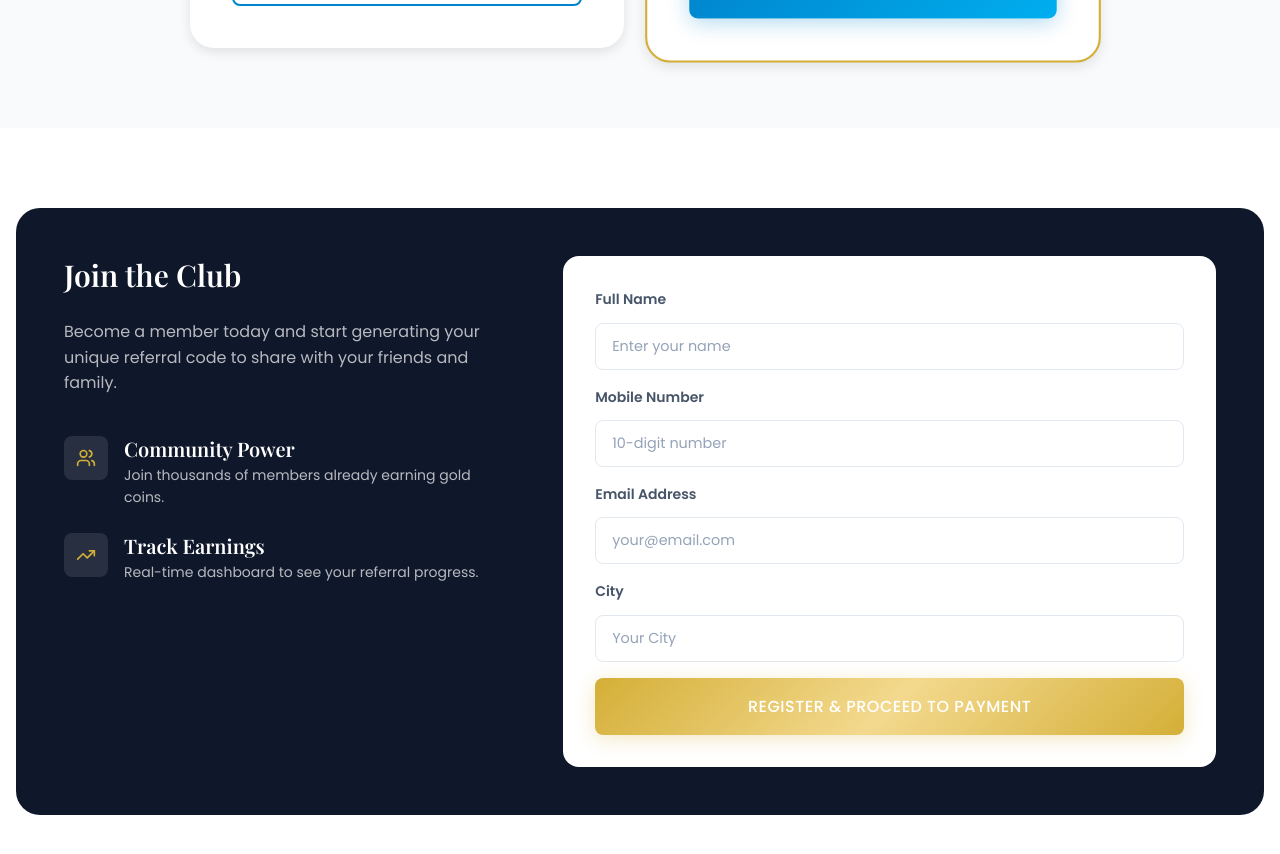
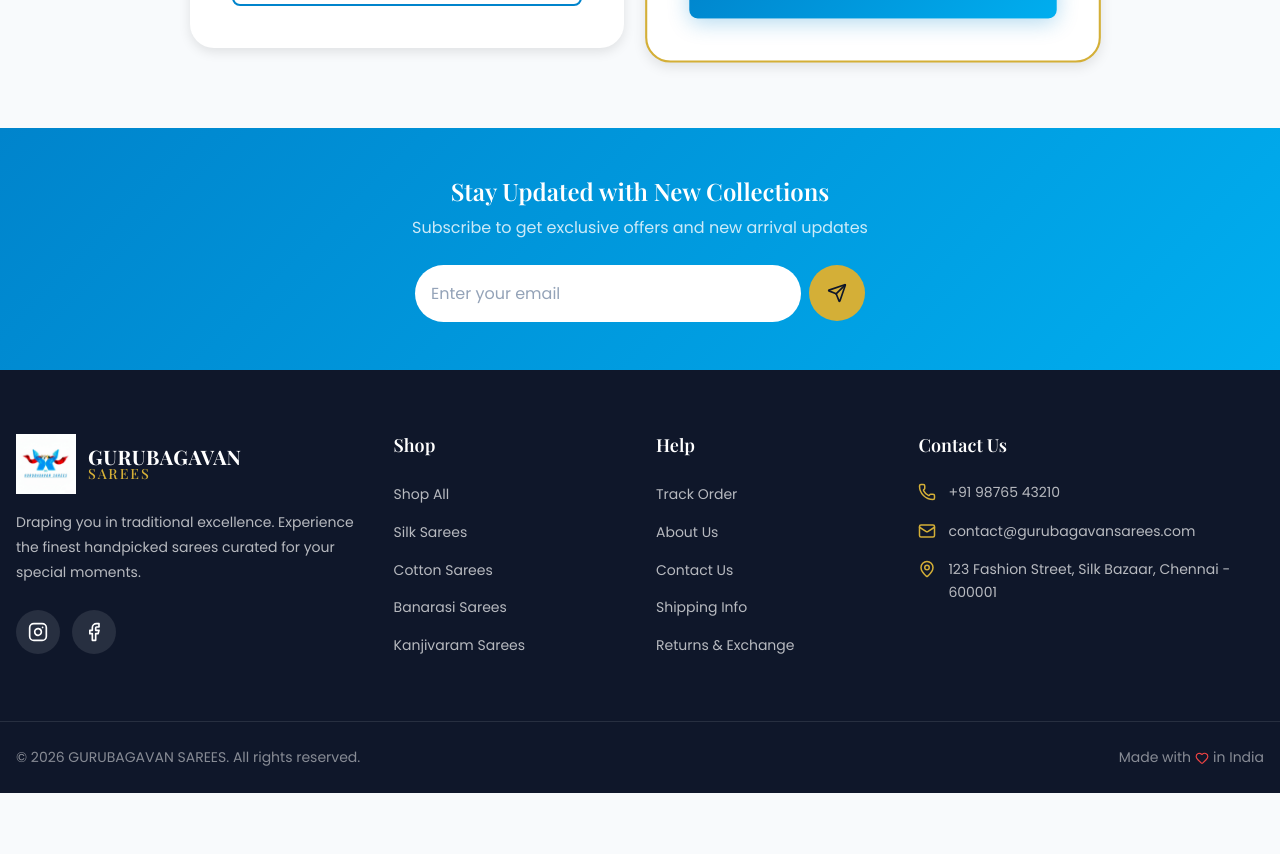
Before and after one commit to exceptionzofficial/saree-website, a React (Vite) app: page /membership in a window 1280 px wide. Shown: the part 1920-2774 px from the top of the page. After the commit the page ends 2713 px from the top, so only its background shows below. Built offline with nearby package versions, Linux system fonts and the light colour scheme; no server answers.

Commit message:
updated profile

```diff
--- a/src/App.jsx
+++ b/src/App.jsx
@@ -10,6 +10,7 @@
 import Footer from './components/common/Footer';
 import AnnouncementBar from './components/common/AnnouncementBar';
 import CategoryNav from './components/common/CategoryNav';
+import ScrollToTop from './components/common/ScrollToTop';
 
 // Customer Pages
 import Home from './pages/customer/Home';
@@ -60,6 +61,7 @@
 function App() {
   return (
     <BrowserRouter>
+      <ScrollToTop />
       <AuthProvider>
         <ProductProvider>
           <CartProvider>
--- /dev/null
+++ b/src/components/common/ScrollToTop.jsx
@@ -0,0 +1,14 @@
+import { useEffect } from 'react';
+import { useLocation } from 'react-router-dom';
+
+const ScrollToTop = () => {
+    const { pathname } = useLocation();
+
+    useEffect(() => {
+        window.scrollTo(0, 0);
+    }, [pathname]);
+
+    return null;
+};
+
+export default ScrollToTop;
--- a/src/pages/customer/BecomeMember.jsx
+++ b/src/pages/customer/BecomeMember.jsx
@@ -1,16 +1,10 @@
 import { useState } from 'react';
 import { useNavigate } from 'react-router-dom';
-import { Star, TrendingUp, Users, ShieldCheck, Zap, ArrowRight, Check, Gift, Award } from 'lucide-react';
+import { ShieldCheck, Zap, ArrowRight, Check, Gift, Award } from 'lucide-react';
 import './BecomeMember.css';
 
 const BecomeMember = () => {
     const navigate = useNavigate();
-    const [formData, setFormData] = useState({
-        name: '',
-        mobile: '',
-        email: '',
-        city: '',
-    });
 
     const benefits = [
         {
@@ -65,16 +59,6 @@
             btnText: 'Get Premium Access'
         }
     ];
-
-    const handleChange = (e) => {
-        setFormData({ ...formData, [e.target.name]: e.target.value });
-    };
-
-    const handleSubmit = (e) => {
-        e.preventDefault();
-        console.log('Member registration:', formData);
-        alert('Thank you for your interest! Please proceed to payment to unlock your Unique Referral Code.');
-    };
 
     return (
         <main className="seller-page">
@@ -149,87 +133,6 @@
                     </div>
                 </div>
             </section>
-
-            {/* Registration Form Section */}
-            <section id="register-form" className="seller-register">
-                <div className="container">
-                    <div className="register-container">
-                        <div className="register-info">
-                            <h2>Join the Club</h2>
-                            <p>Become a member today and start generating your unique referral code to share with your friends and family.</p>
-                            <div className="info-list">
-                                <div className="info-item">
-                                    <div className="info-icon"><Users size={20} /></div>
-                                    <div>
-                                        <h4>Community Power</h4>
-                                        <p>Join thousands of members already earning gold coins.</p>
-                                    </div>
-                                </div>
-                                <div className="info-item">
-                                    <div className="info-icon"><TrendingUp size={20} /></div>
-                                    <div>
-                                        <h4>Track Earnings</h4>
-                                        <p>Real-time dashboard to see your referral progress.</p>
-                                    </div>
-                                </div>
-                            </div>
-                        </div>
-
-                        <div className="register-form-card">
-                            <form onSubmit={handleSubmit}>
-                                <div className="form-group">
-                                    <label>Full Name</label>
-                                    <input
-                                        type="text"
-                                        name="name"
-                                        placeholder="Enter your name"
-                                        value={formData.name}
-                                        onChange={handleChange}
-                                        required
-                                    />
-                                </div>
-                                <div className="form-group">
-                                    <label>Mobile Number</label>
-                                    <input
-                                        type="tel"
-                                        name="mobile"
-                                        placeholder="10-digit number"
-                                        value={formData.mobile}
-                                        onChange={handleChange}
-                                        required
-                                        pattern="[0-9]{10}"
-                                    />
-                                </div>
-                                <div className="form-group">
-                                    <label>Email Address</label>
-                                    <input
-                                        type="email"
-                                        name="email"
-                                        placeholder="your@email.com"
-                                        value={formData.email}
-                                        onChange={handleChange}
-                                        required
-                                    />
-                                </div>
-                                <div className="form-group">
-                                    <label>City</label>
-                                    <input
-                                        type="text"
-                                        name="city"
-                                        placeholder="Your City"
-                                        value={formData.city}
-                                        onChange={handleChange}
-                                        required
-                                    />
-                                </div>
-                                <button type="submit" className="btn btn-secondary btn-block btn-lg">
-                                    Register & Proceed to Payment
-                                </button>
-                            </form>
-                        </div>
-                    </div>
-                </div>
-            </section>
         </main>
     );
 };
```
